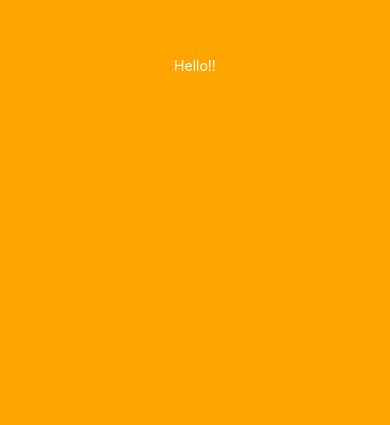
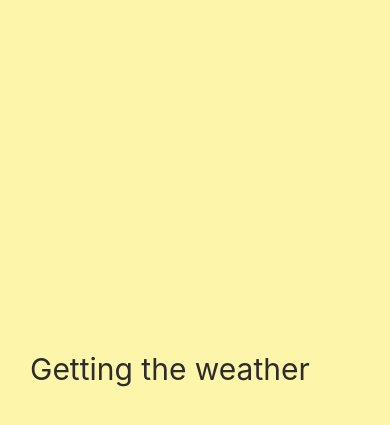
Before and after one commit to rarlala/ReactNative_weatherApp, a React Native app: screen / in a window 390 px wide. Shown: the part 357-782 px from the top of the page. Built offline with nearby package versions, Linux system fonts and the light colour scheme.

Commit message:
React Native Layout Rule / 로딩 화면 만들기

```diff
--- a/App.js
+++ b/App.js
@@ -1,22 +1,6 @@
 import React from 'react';
-import { StyleSheet, Text, View } from 'react-native';
+import Loading from "./Loading";
 
 export default function App() {
-  return (
-    <View style={styles.container}>
-      <Text style={styles.text}>Hello!!</Text>
-    </View>
-  );
+  return <Loading />;
 }
-
-const styles = StyleSheet.create({
-  container: {
-    flex: 1,
-    backgroundColor: 'orange',
-    alignItems: 'center',
-    justifyContent: 'center',
-  },
-  text : {
-      color: "white"
-  }
-});
--- /dev/null
+++ b/Loading.js
@@ -0,0 +1,24 @@
+import React from "react";
+import {StyleSheet, Text, View} from "react-native";
+
+export default function Loading(){
+  return (
+    <View style={styles.container}>
+      <Text style={styles.text}>Getting the weather</Text>
+    </View>
+  );
+}
+
+const styles = StyleSheet.create({
+  container: {
+    flex: 1,
+    justifyContent: "flex-end",
+    paddingHorizontal : 30,
+    paddingVertical: 100,
+    backgroundColor: "#FDF6AA"
+  },
+  text:{
+    color: "#2C2C2C",
+    fontSize: 30
+  }
+});
```
